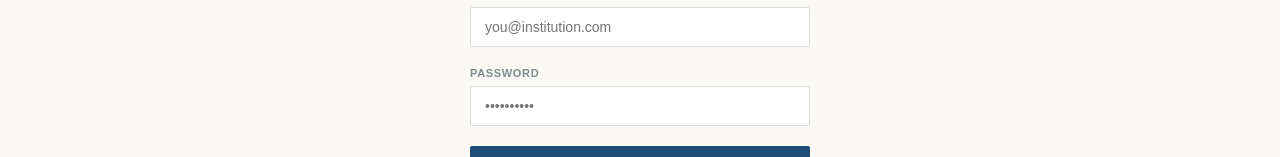
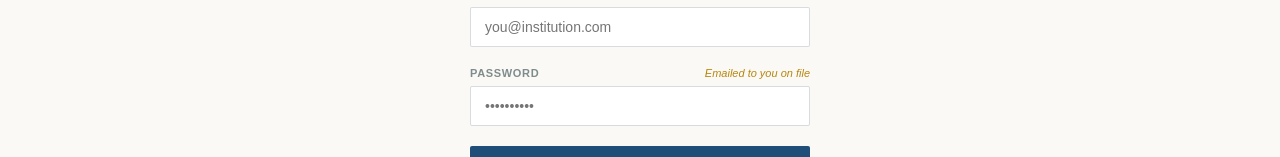
Before and after one commit to nickjanicki-blip/LongCycleCapital, a Next.js app: page /login in a window 1280 px wide. Shown: the part 494-651 px from the top of the page. Built offline with nearby package versions, Linux system fonts and the light colour scheme.

Commit message:
Add 'Emailed to you on file' hint next to password label on login page
Co-Authored-By: Claude Sonnet 4.6 <noreply@anthropic.com>

```diff
--- a/app/login/page.js
+++ b/app/login/page.js
@@ -88,7 +88,10 @@ export default function LoginPage() {
                 <input style={inputStyle} type="email" value={form.email} onChange={e => setForm(f => ({ ...f, email: e.target.value }))} placeholder="you@institution.com" required />
               </div>
               <div>
-                <label style={labelStyle}>Password</label>
+                <div style={{ display: 'flex', justifyContent: 'space-between', alignItems: 'baseline' }}>
+                  <label style={labelStyle}>Password</label>
+                  <span style={{ fontFamily: 'Arial', fontSize: 11, color: C.gold, fontStyle: 'italic' }}>Emailed to you on file</span>
+                </div>
                 <input style={inputStyle} type="password" value={form.password} onChange={e => setForm(f => ({ ...f, password: e.target.value }))} placeholder="••••••••••" required />
               </div>
               {error && (
```
